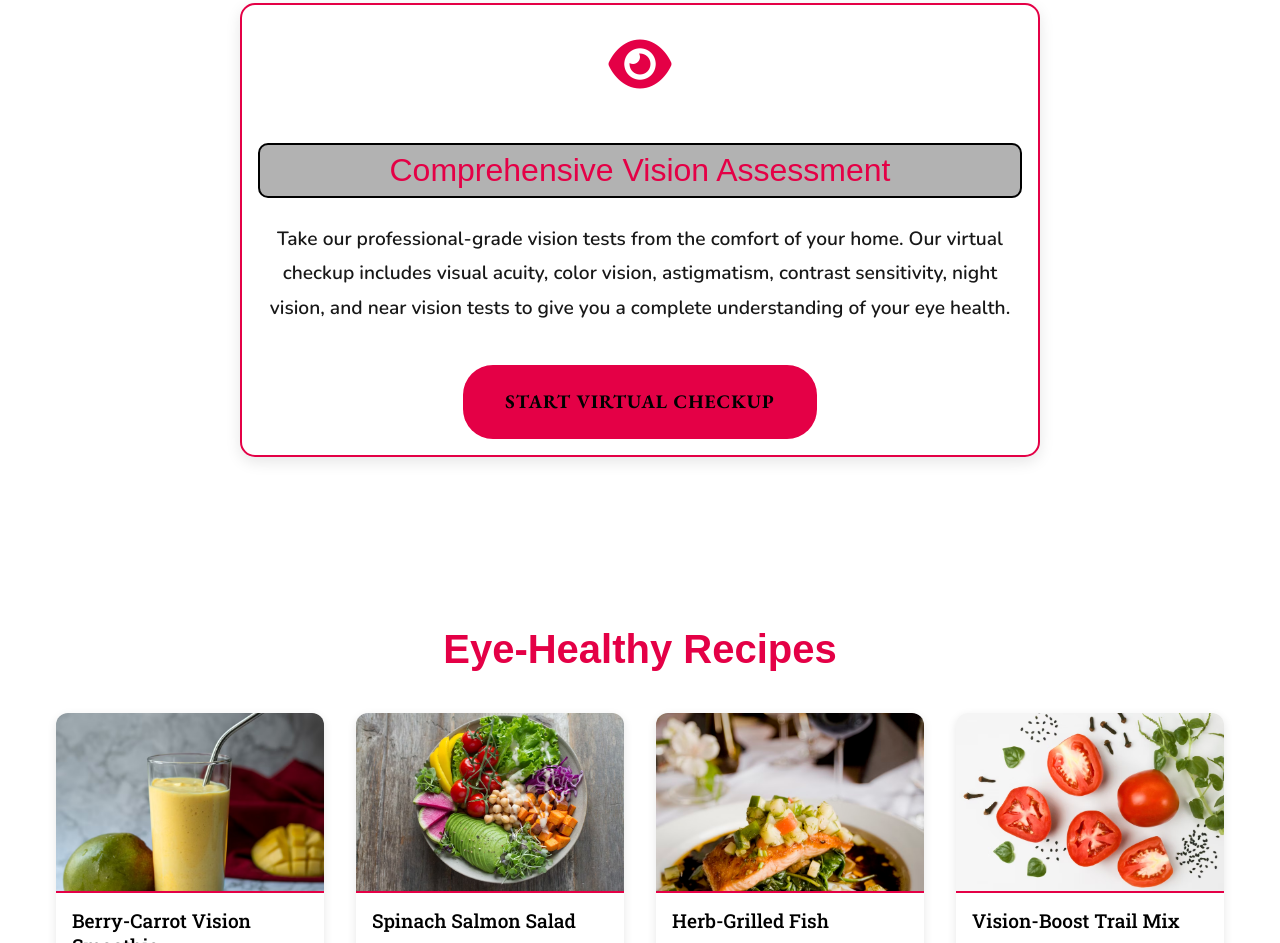
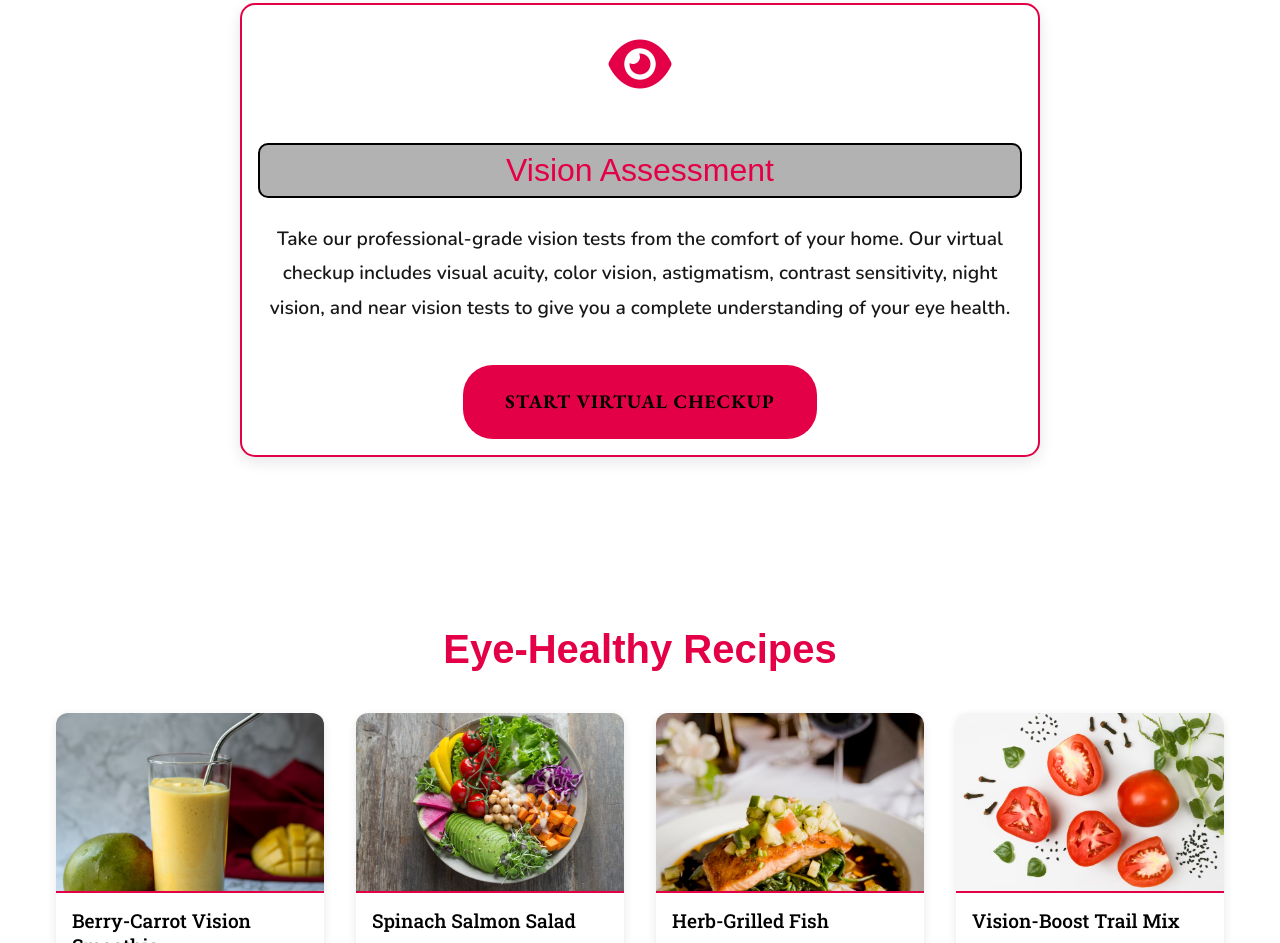
Before and after one commit to Sanskrutib0369/EyeShield, a website: page index.html in a window 1280 px wide. Shown: the part 1615-2558 px from the top of the page. Drawn offline with nearby package versions, Linux system fonts and the light colour scheme; a web font is replaced by a local one.

Commit message:
Update index.html

```diff
--- a/index.html
+++ b/index.html
@@ -1103,7 +1103,7 @@
                 <div class="assessment-icon">
                     <i class="fas fa-eye"></i>
                 </div>
-                <h3>Comprehensive Vision Assessment</h3>
+                <h3>Vision Assessment</h3>
                 <p>Take our professional-grade vision tests from the comfort of your home. Our virtual checkup includes
                     visual acuity, color vision, astigmatism, contrast sensitivity, night vision, and near vision tests
                     to give you a complete understanding of your eye health.</p>
```
